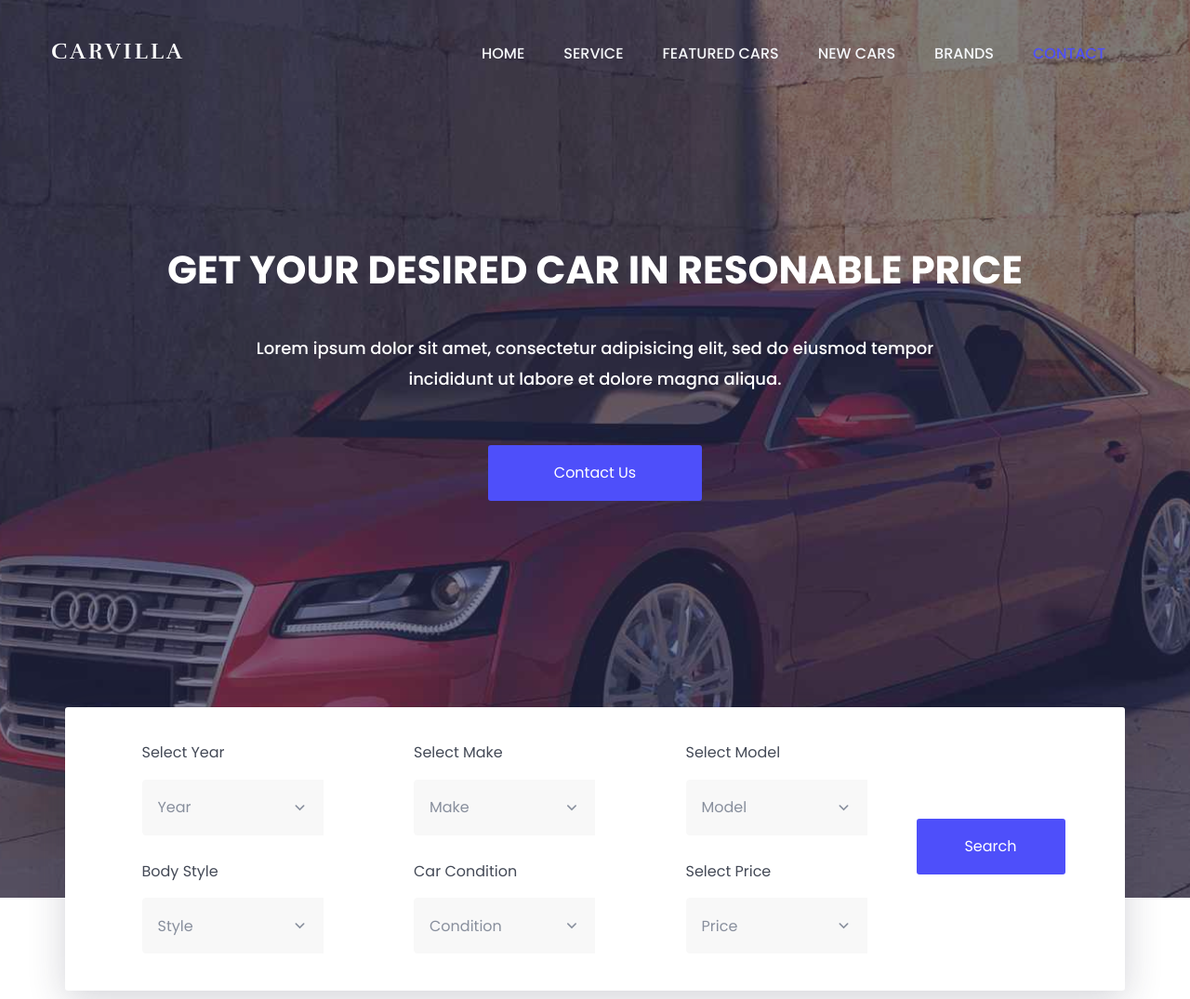
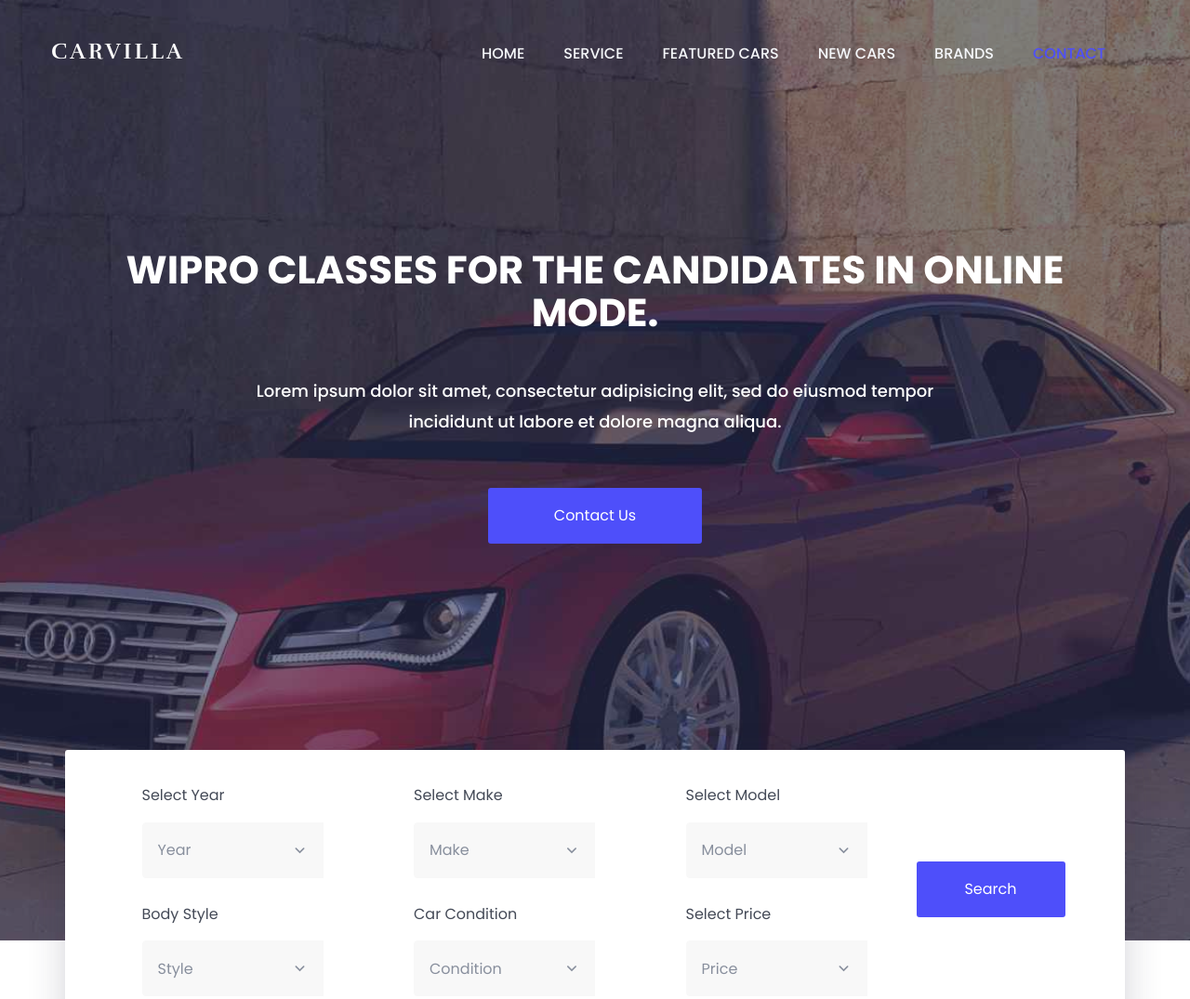
Before and after one commit to azdevopscl/webapp01, a plain HTML site: page index.html in a window 1280 px wide. Shown: the top 1075 px of the page at 93% size. Drawn offline with nearby package versions, Linux system fonts and the light colour scheme.

Commit message:
Update index.html

```diff
--- a/index.html
+++ b/index.html
@@ -105,7 +105,7 @@
 
 			<div class="container">
 				<div class="welcome-hero-txt">
-					<h2>get your desired car in resonable price</h2>
+					<h2>Wipro Classes for the candidates in online mode.</h2>
 					<p>
 						Lorem ipsum dolor sit amet, consectetur adipisicing elit, sed do eiusmod tempor incididunt ut labore et dolore   magna aliqua.
 					</p>
```
